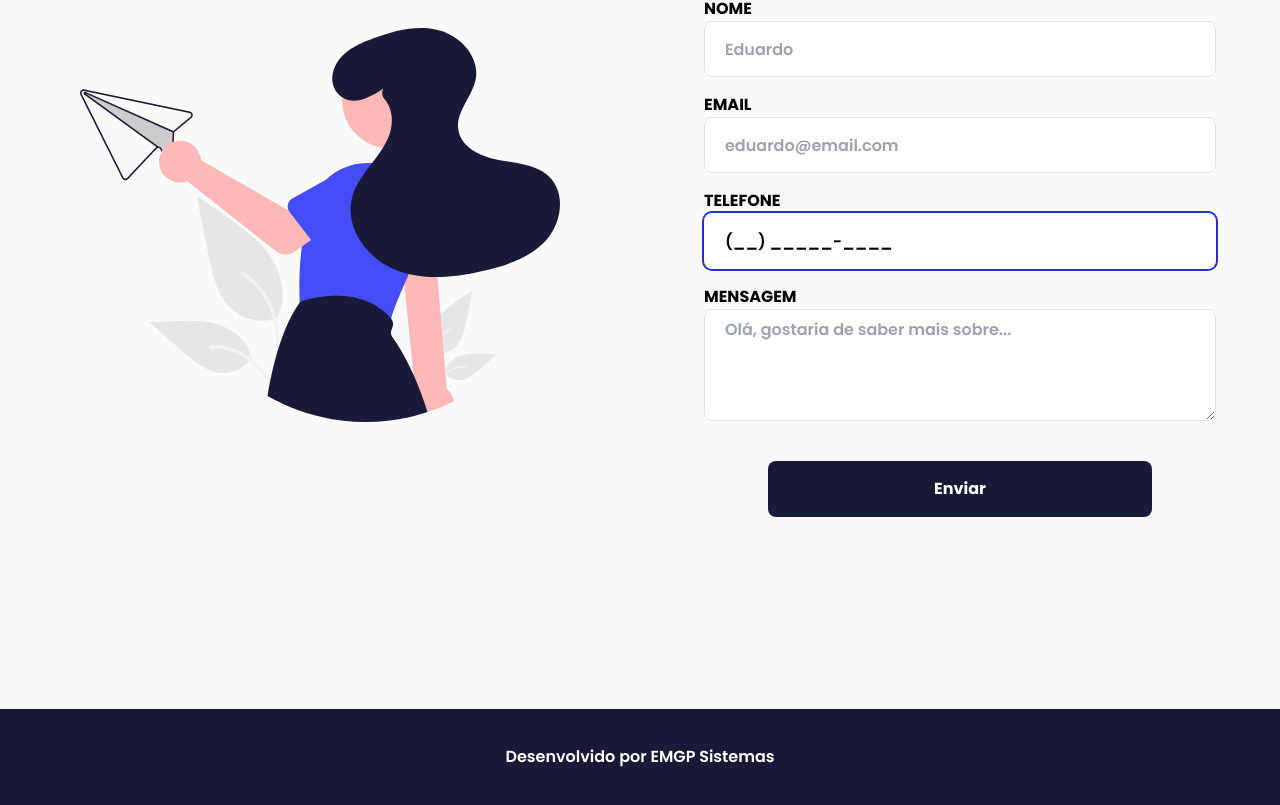
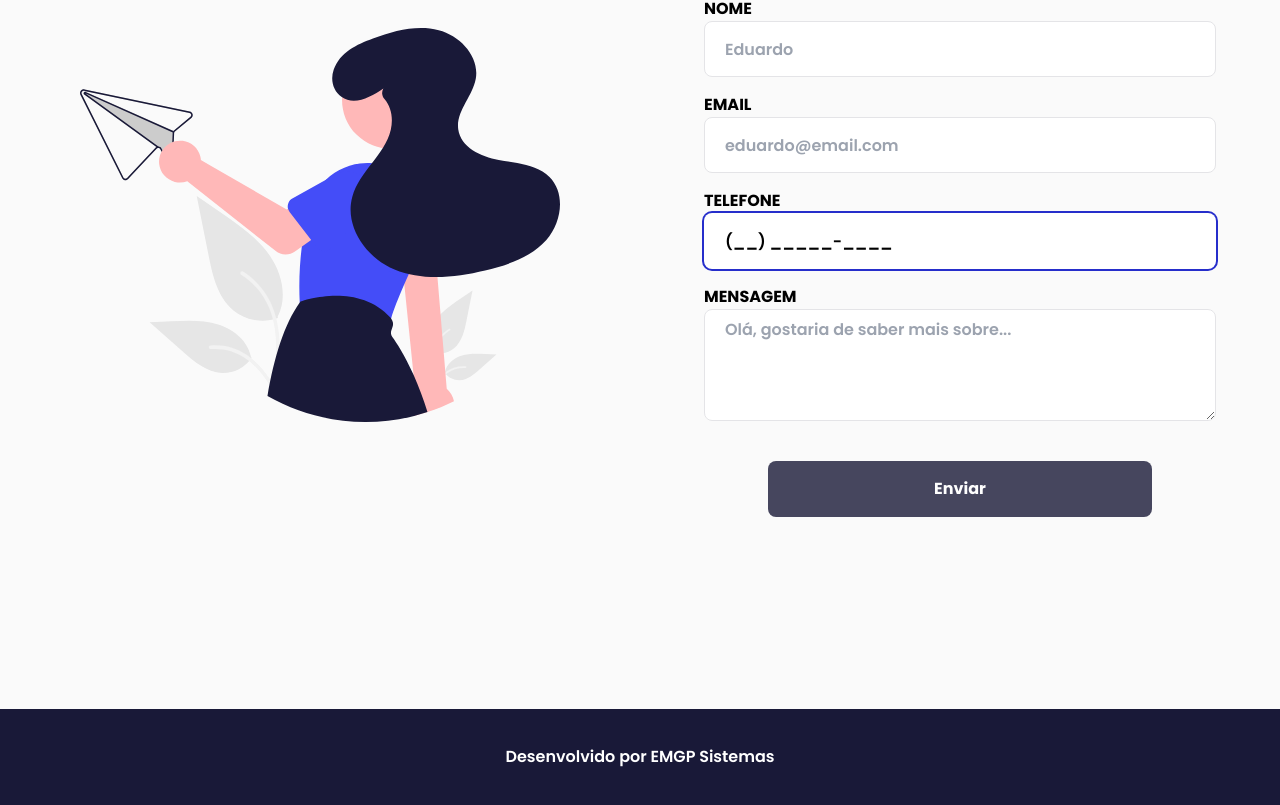
Before and after one commit to emgpsistemas/Portfolio, a Next.js app: page /contato in a window 1280 px wide. Shown: the part 1107-1912 px from the top of the page. Built offline with nearby package versions, Linux system fonts and the light colour scheme.

Commit message:
feat: :bug: provisional disable button validation

```diff
--- a/src/components/ContactForm/index.tsx
+++ b/src/components/ContactForm/index.tsx
@@ -1,4 +1,5 @@
 import { zodResolver } from "@hookform/resolvers/zod";
+import { useEffect, useState } from "react";
 import { useForm } from "react-hook-form";
 import { Button } from "../Button";
 import { Input } from "../Input";
@@ -8,9 +9,10 @@ import { ContactFormSchema, contactFormSchema } from "./validation";
 function ContactForm() {
   const {
     register,
-    handleSubmit,
+    // handleSubmit,
+    watch,
     formState: { errors },
-    reset,
+    // reset,
   } = useForm<ContactFormSchema>({
     defaultValues: {
       name: "",
@@ -21,10 +23,24 @@ function ContactForm() {
     resolver: zodResolver(contactFormSchema),
   });
 
-  async function onSubmit(data: ContactFormSchema) {
-    console.log("DADOS =>", data);
-    reset();
+  // async function onSubmit(data: ContactFormSchema) {
+  //   // console.log("DADOS =>", data);
+  //   reset();
+  // }
+
+  // Lógica provisória para desabilitar o botão de enviar até correção de bug de requisição POST na API do NextJS
+  const [isButtonDisabled, setIsButtonDisabled] = useState(true);
+  function checkIfIsButtonDisabled() {
+    const fieldValues = Object.values(watch());
+
+    const result = fieldValues.some((value) => value === "") ? true : false;
+
+    return result;
   }
+  useEffect(() => {
+    setIsButtonDisabled(checkIfIsButtonDisabled());
+  }, [watch()]);
+  // Fim da lógica provisória
 
   return (
     <form
@@ -79,7 +95,9 @@ function ContactForm() {
         </div>
       </div>
       <div className="mt-10 px-16">
-        <Button type="submit">Enviar</Button>
+        <Button type="submit" disabled={isButtonDisabled}>
+          Enviar
+        </Button>
       </div>
     </form>
   );
```
